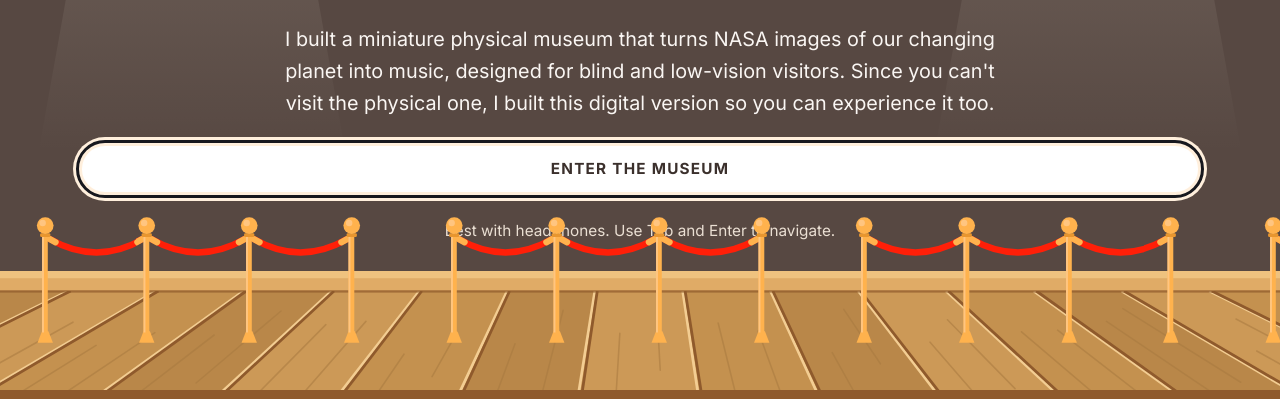
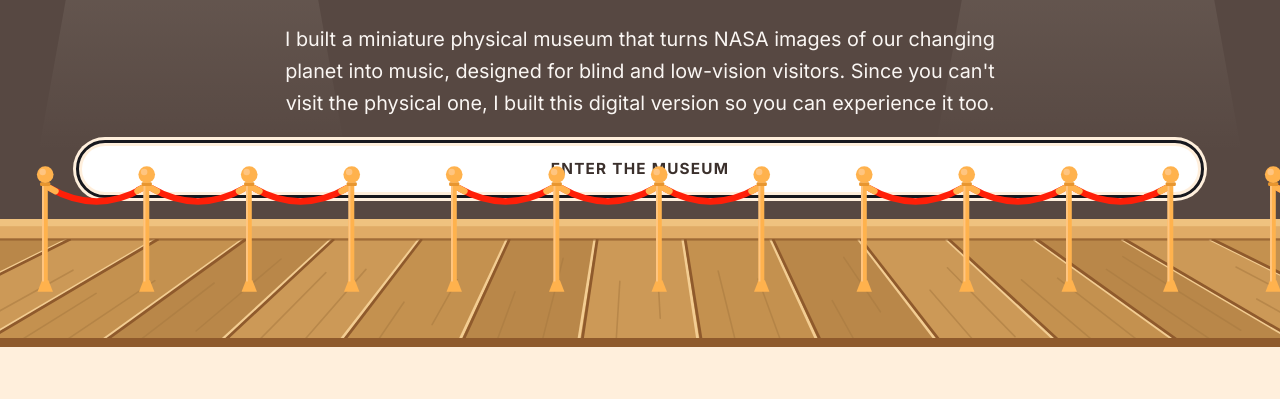
Before and after one commit to jessicauv/eos, a plain HTML site: page index.html in a window 1280 px wide. Shown: the part 551-950 px from the top of the page. After the commit the page ends 898 px from the top, so only its background shows below. Drawn offline with Linux system fonts and the light colour scheme.

Commit message:
Comment out intro hint paragraph in index.html

```diff
--- a/index.html
+++ b/index.html
@@ -63,7 +63,7 @@
         Enter the museum
       </button>
 
-      <p class="intro-hint">Best with headphones. Use Tab and Enter to navigate.</p>
+      <!--<p class="intro-hint">Best with headphones. Use Tab and Enter to navigate.</p>-->
 
       <div class="floor" aria-hidden="true"></div>
     </main>
```
